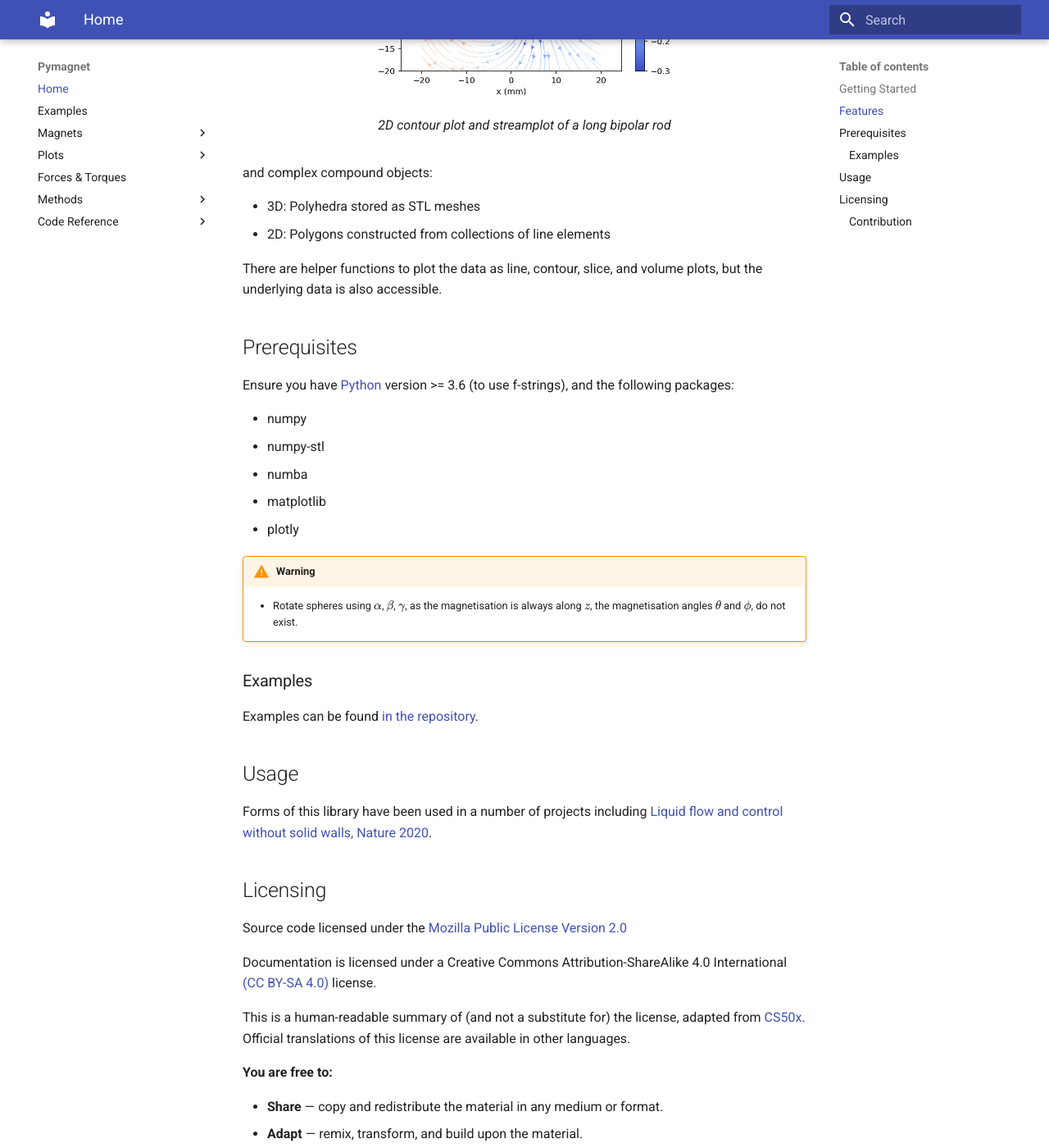
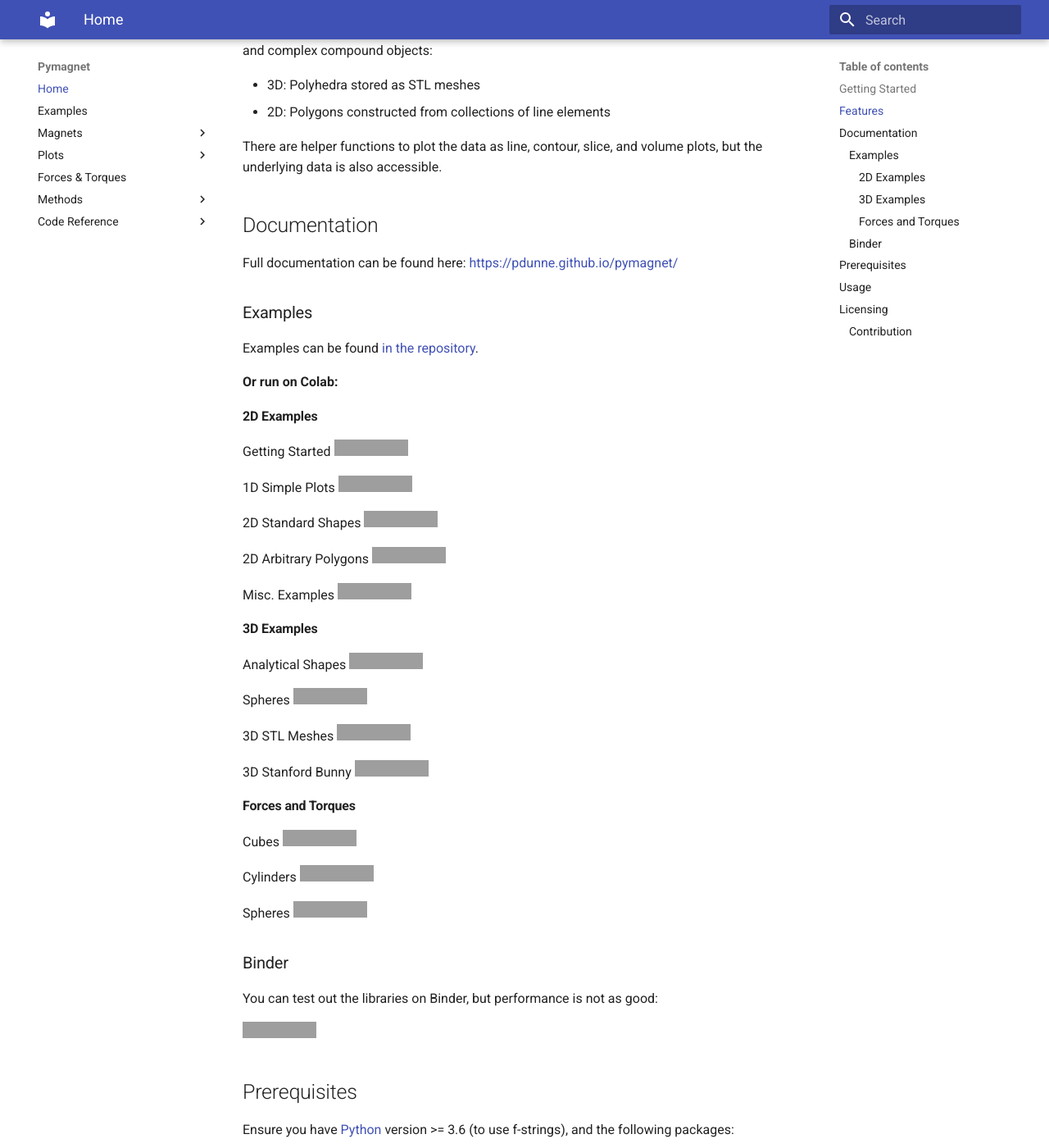
Before and after one commit to pdunne/pymagnet, an MkDocs documentation site: the page built from docs/index.md, in a window 1280 px wide and 1400 px high, scrolled down 2073 px. Shown: the whole window at 82% size. Built offline with MkDocs 1.6.1 and Material for MkDocs 9.7.7, drawn with Linux system fonts in a browser that asks for light colours; some of the changed text lies outside the part shown; grey boxes are pictures that could not be loaded.

````diff
--- a/docs/index.md
+++ b/docs/index.md
@@ -7,6 +7,8 @@ User friendly magnetic field calculations in Python
 [![DOI](https://zenodo.org/badge/339667292.svg)](https://zenodo.org/badge/latestdoi/339667292)
 [![Anaconda-Server Badge](https://anaconda.org/pdunne/pymagnet/badges/version.svg)](https://anaconda.org/pdunne/pymagnet)
 
+
+
 ## Getting Started
 
 Installing `pymagnet` can be done using
@@ -15,14 +17,13 @@ Installing `pymagnet` can be done using
 python -m pip install pymagnet
 ```
 
-or
+<!-- or
 
 ```bash
 conda install -c pdunne pymagnet
-```
+``` -->
 
-Pymagnet is a collection of routines to calculate and plot the magnetic field due to arbitrary 2D
-and 3D objects, like cubes or cylinders, as well as complex non-convex structures stored in STL
+ objects, like cubes or cylinders, as well as complex non-convex structures stored in STL
 files.
 
 The approach assumes the magnets are uniformly magnetised, and fully transparent to magnetic fields.
@@ -62,6 +63,52 @@ and complex compound objects:
 There are helper functions to plot the data as line, contour, slice, and volume plots,
 but the underlying data is also accessible.
 
+## Documentation
+
+Full documentation can be found here: [https://pdunne.github.io/pymagnet/](https://pdunne.github.io/pymagnet/)
+
+### Examples
+
+Examples can be found [in the repository](https://github.com/pdunne/pymagnet/tree/main/examples).
+
+**Or run on Colab:**
+
+#### 2D Examples
+
+Getting Started [![First Steps](https://colab.research.google.com/assets/colab-badge.svg)](https://colab.research.google.com/github/pdunne/pymagnet/blob/main/examples/First%20Steps.ipynb)
+
+1D Simple Plots [![Open In Colab](https://colab.research.google.com/assets/colab-badge.svg)](https://colab.research.google.com/github/pdunne/pymagnet/blob/main/examples/Fields/1D%20Examples.ipynb)
+
+2D Standard Shapes [![Open In Colab](https://colab.research.google.com/assets/colab-badge.svg)](https://colab.research.google.com/github/pdunne/pymagnet/blob/main/examples/Fields/2D%20Examples.ipynb)
+
+2D Arbitrary Polygons [![Open In Colab](https://colab.research.google.com/assets/colab-badge.svg)](https://colab.research.google.com/github/pdunne/pymagnet/blob/main/examples/Fields/2D%20PolyMagnet.ipynb)
+
+Misc. Examples [![Open In Colab](https://colab.research.google.com/assets/colab-badge.svg)](https://colab.research.google.com/github/pdunne/pymagnet/blob/main/examples/Fields/Misc%20Examples.ipynb)
+
+#### 3D Examples
+
+Analytical Shapes [![3D Examples](https://colab.research.google.com/assets/colab-badge.svg)](https://colab.research.google.com/github/pdunne/pymagnet/blob/main/examples/Fields/3D%20Examples%20-%20Assemblies.ipynb)
+
+Spheres [![Open In Colab](https://colab.research.google.com/assets/colab-badge.svg)](https://colab.research.google.com/github/pdunne/pymagnet/blob/main/examples/Fields/3D_Examples%20Spheres.ipynb)
+
+3D STL Meshes [![Open In Colab](https://colab.research.google.com/assets/colab-badge.svg)](https://colab.research.google.com/github/pdunne/pymagnet/blob/main/examples/STL%20Magnets/STL%20Examples.ipynb)
+
+3D Stanford Bunny [![Open In Colab](https://colab.research.google.com/assets/colab-badge.svg)](https://colab.research.google.com/github/pdunne/pymagnet/blob/main/examples/STL%20Magnets/Stanford%20Bunny.ipynb)
+
+#### Forces and Torques
+
+Cubes [![Open In Colab](https://colab.research.google.com/assets/colab-badge.svg)](https://colab.research.google.com/github/pdunne/pymagnet/blob/main/examples/Forces%20Torques/Cubes.ipynb)
+
+Cylinders [![Open In Colab](https://colab.research.google.com/assets/colab-badge.svg)](https://colab.research.google.com/github/pdunne/pymagnet/blob/main/examples/Forces%20Torques/Cylinders.ipynb)
+
+Spheres [![Open In Colab](https://colab.research.google.com/assets/colab-badge.svg)](https://colab.research.google.com/github/pdunne/pymagnet/blob/main/examples/Forces%20Torques/Spheres.ipynb)
+
+### Binder
+
+You can test out the libraries on Binder, but performance is not as good:
+
+[![Binder](https://mybinder.org/badge_logo.svg)](https://mybinder.org/v2/gh/pdunne/pymagnet/main?filepath=examples)
+
 ## Prerequisites
 
 Ensure you have [Python](https://www.anaconda.com/) version >= 3.6
@@ -72,14 +119,6 @@ Ensure you have [Python](https://www.anaconda.com/) version >= 3.6
 * numba
 * matplotlib
 * plotly
-
-!!! Warning
-    - Rotate spheres using $\alpha$, $\beta$, $\gamma$, as the magnetisation is always
-    along $z$, the magnetisation angles $\theta$ and $\phi$, do not exist.
-
-### Examples
-
-Examples can be found [in the repository](https://github.com/pdunne/pymagnet/tree/main/examples).
 
 ## Usage
 
--- a/setup.py
+++ b/setup.py
@@ -13,7 +13,7 @@ long_description = (here / "pypi_README.md").read_text(encoding="utf-8")
 
 setup(
     name="pymagnet",
-    version="0.3.0",
+    version="0.3.1",
     description="User Friendly Magnetic Field Calculations",
     long_description=long_description,
     long_description_content_type="text/markdown",
````
Also changed, not shown: README.md (+55 -22 lines), pypi_README.md (+54 -34 lines).
